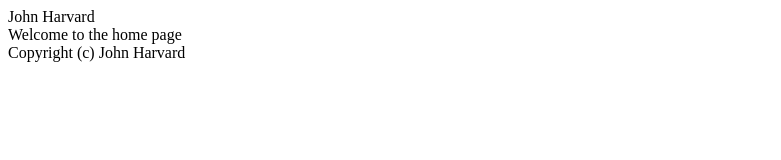
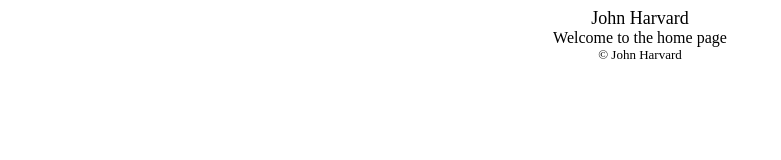
Before and after one commit to a1exanddrovich/CS50-Lecture-8, a plain HTML site: page home.html in a window 1280 px wide. Shown: the whole page, without its empty margins (0-781 px from the left). Drawn offline with Linux system fonts and the light colour scheme.

Commit message:
Intrdoced inline CSS

```diff
--- a/home.html
+++ b/home.html
@@ -1,11 +1,28 @@
 <!DOCTYPE html>
 <html lang="en">
 <head>
+    <style>
+        body {
+            text-align: center;
+        }
+
+        header {
+            font-size: large;
+        }
+
+        main {
+            font-size: medium;
+        }
+
+        footer {
+            font-size: small;
+        }
+    </style>
     <title>Home</title>
 </head>
 <body>
     <header>John Harvard</header>
     <main>Welcome to the home page</main>
-    <footer>Copyright (c) John Harvard</footer>
+    <footer>&#169 John Harvard</footer>
 </body>
 </html>
```
Also changed, not shown: style/styles.css (added).
